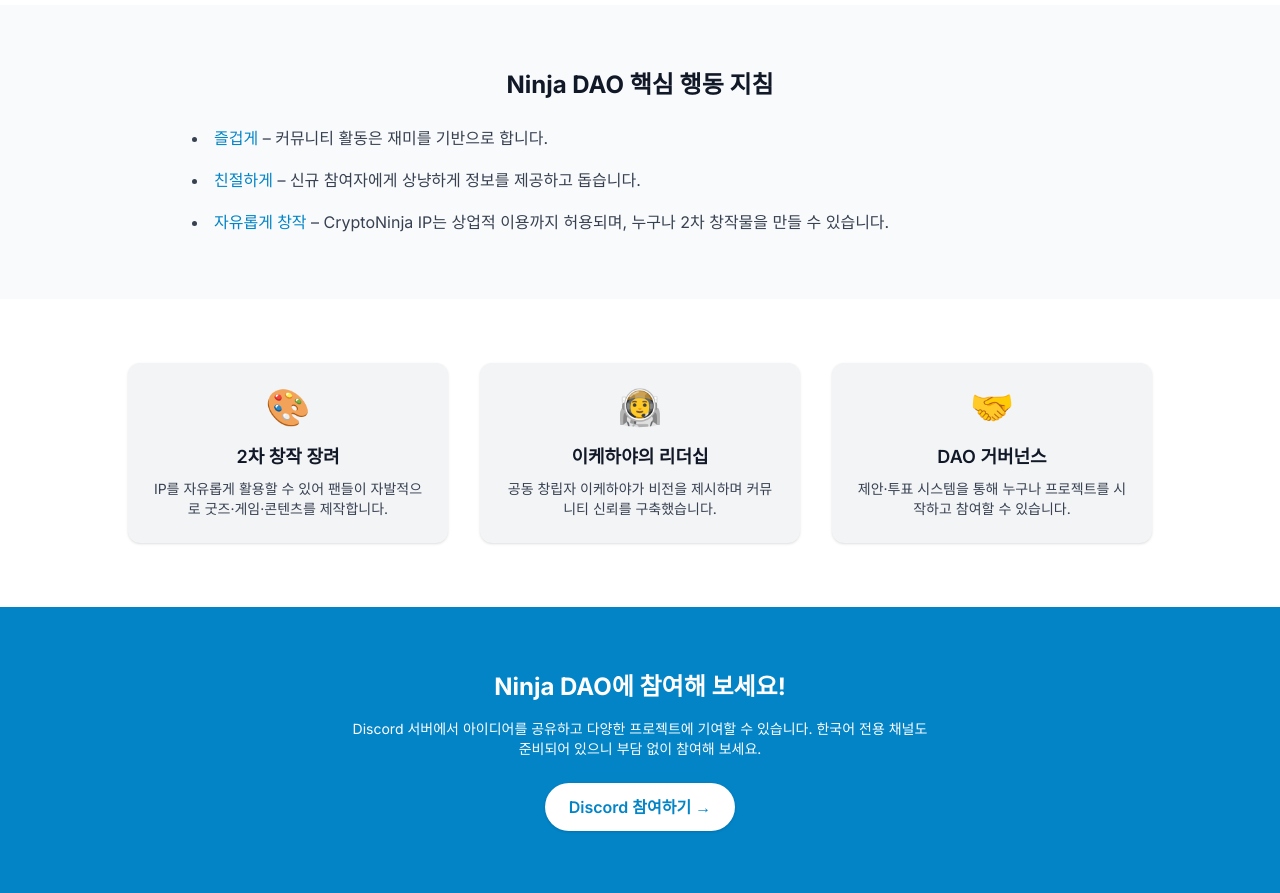
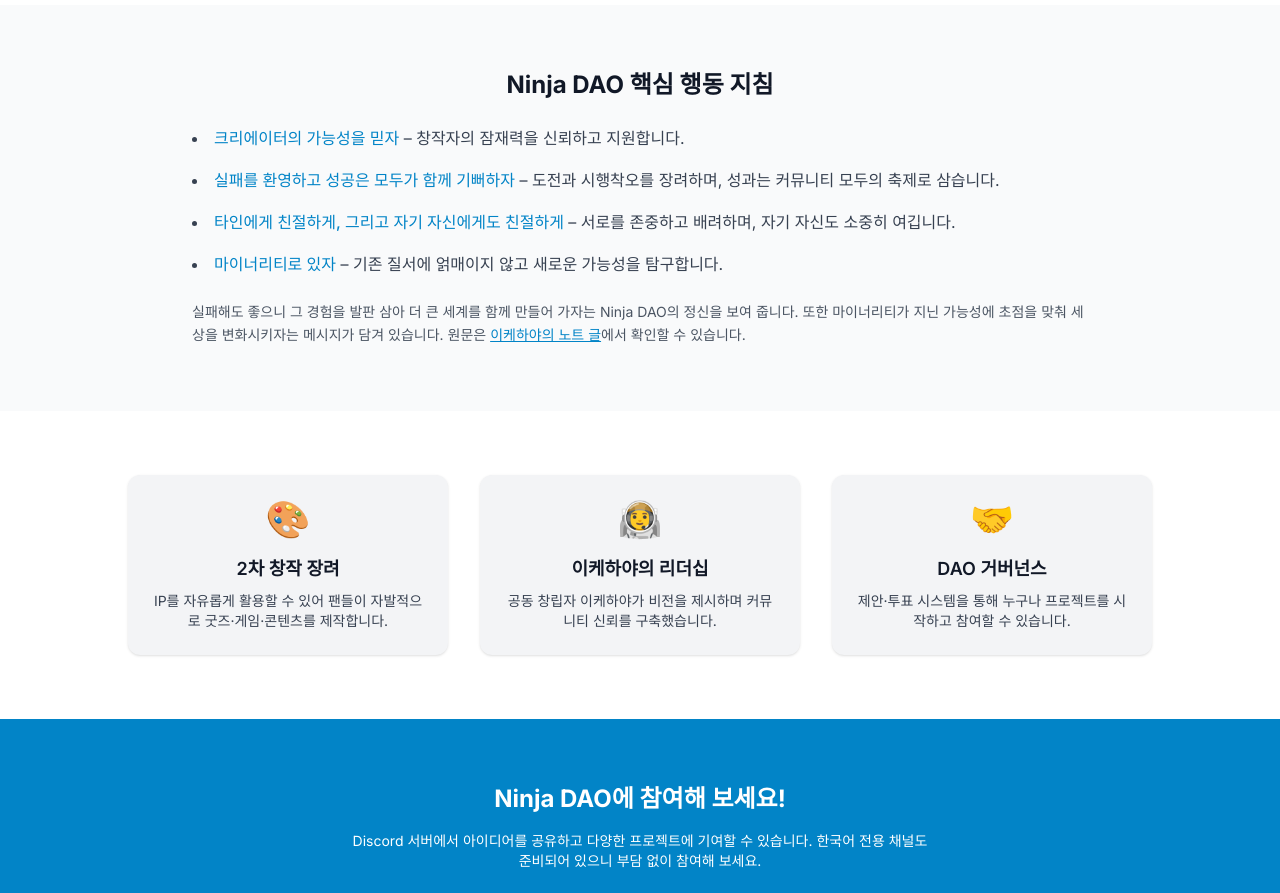
Before and after one commit to minjiblog/NinjaNoteKR, a Next.js app: page /ninjadao in a window 1280 px wide. Shown: the part 980-1873 px from the top of the page. Built offline with nearby package versions, Linux system fonts and the light colour scheme; a web font is replaced by a local one.

Commit message:
feat: add 4 guiding principles to Ninja DAO section

```diff
--- a/src/components/NinjaDaoPage.tsx
+++ b/src/components/NinjaDaoPage.tsx
@@ -61,10 +61,14 @@
         <div className="max-w-4xl mx-auto">
           <h3 className="text-2xl font-bold mb-6 text-gray-900 dark:text-white text-center">Ninja DAO 핵심 행동 지침</h3>
           <ul className="space-y-4 text-gray-700 dark:text-gray-300 leading-relaxed list-disc list-inside">
-            <li><span className="font-medium text-primary-600 dark:text-primary-400">즐겁게</span> – 커뮤니티 활동은 재미를 기반으로 합니다.</li>
-            <li><span className="font-medium text-primary-600 dark:text-primary-400">친절하게</span> – 신규 참여자에게 상냥하게 정보를 제공하고 돕습니다.</li>
-            <li><span className="font-medium text-primary-600 dark:text-primary-400">자유롭게 창작</span> – CryptoNinja IP는 상업적 이용까지 허용되며, 누구나 2차 창작물을 만들 수 있습니다.</li>
+            <li><span className="font-medium text-primary-600 dark:text-primary-400">크리에이터의 가능성을 믿자</span> – 창작자의 잠재력을 신뢰하고 지원합니다.</li>
+            <li><span className="font-medium text-primary-600 dark:text-primary-400">실패를 환영하고 성공은 모두가 함께 기뻐하자</span> – 도전과 시행착오를 장려하며, 성과는 커뮤니티 모두의 축제로 삼습니다.</li>
+            <li><span className="font-medium text-primary-600 dark:text-primary-400">타인에게 친절하게, 그리고 자기 자신에게도 친절하게</span> – 서로를 존중하고 배려하며, 자기 자신도 소중히 여깁니다.</li>
+            <li><span className="font-medium text-primary-600 dark:text-primary-400">마이너리티로 있자</span> – 기존 질서에 얽매이지 않고 새로운 가능성을 탐구합니다.</li>
           </ul>
+          <p className="mt-6 text-sm text-gray-600 dark:text-gray-400 leading-relaxed">
+            실패해도 좋으니 그 경험을 발판 삼아 더 큰 세계를 함께 만들어 가자는 Ninja DAO의 정신을 보여 줍니다. 또한 마이너리티가 지닌 가능성에 초점을 맞춰 세상을 변화시키자는 메시지가 담겨 있습니다. 원문은 <a href="https://note.com/ihayato/n/n1a7526e830c1" target="_blank" rel="noopener noreferrer" className="underline text-primary-600 dark:text-primary-400">이케하야의 노트 글</a>에서 확인할 수 있습니다.
+          </p>
         </div>
       </section>
 
```
